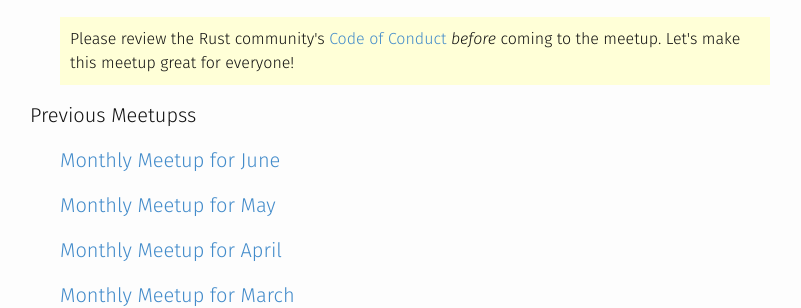
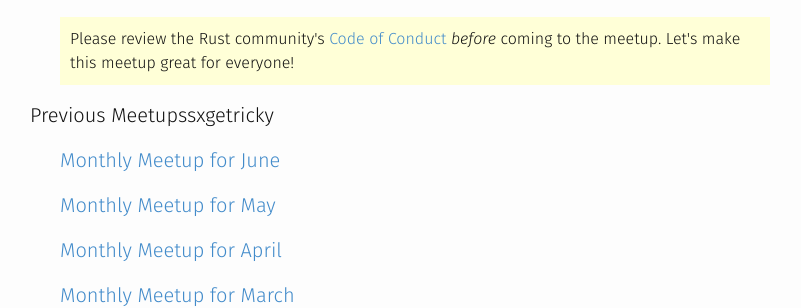
Before and after one commit to seattlers/seattlers.github.io, a Jekyll site: the page built from index.html, in a window 1280 px wide. Shown: the part 1189-1497 px from the top of the page, without its empty margins (240-1041 px from the left). Built offline with Jekyll 4.4.1, drawn with Linux system fonts in a browser that asks for light colours.

Commit message:
Have you played SSX?

```diff
--- a/index.html
+++ b/index.html
@@ -15,7 +15,7 @@
         <p class="rust-code-of-conduct">Please review the Rust community's <a href="https://www.rust-lang.org/en-US/conduct.html">Code of Conduct</a> <em>before</em> coming to the meetup. Let's make this meetup great for everyone!</p>
       </li>
     </ul>
-    <h2>Previous Meetupss</h2>
+    <h2>Previous Meetupssxgetricky</h2>
     <ul class="meetup-list">
     {% for meetup in meetups limit:5 offset:1 %}
       <li class="meetup-list-item">
```
